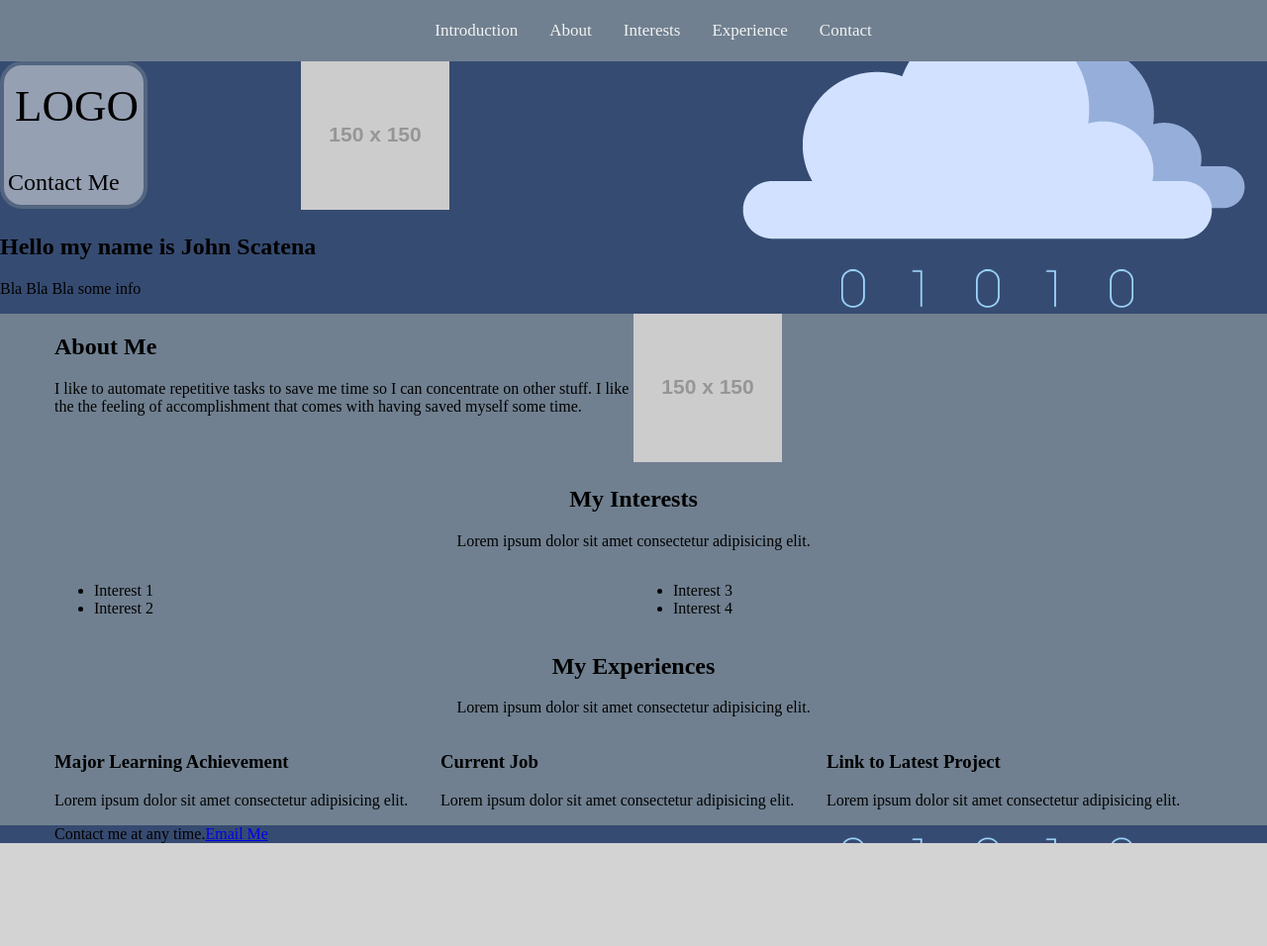
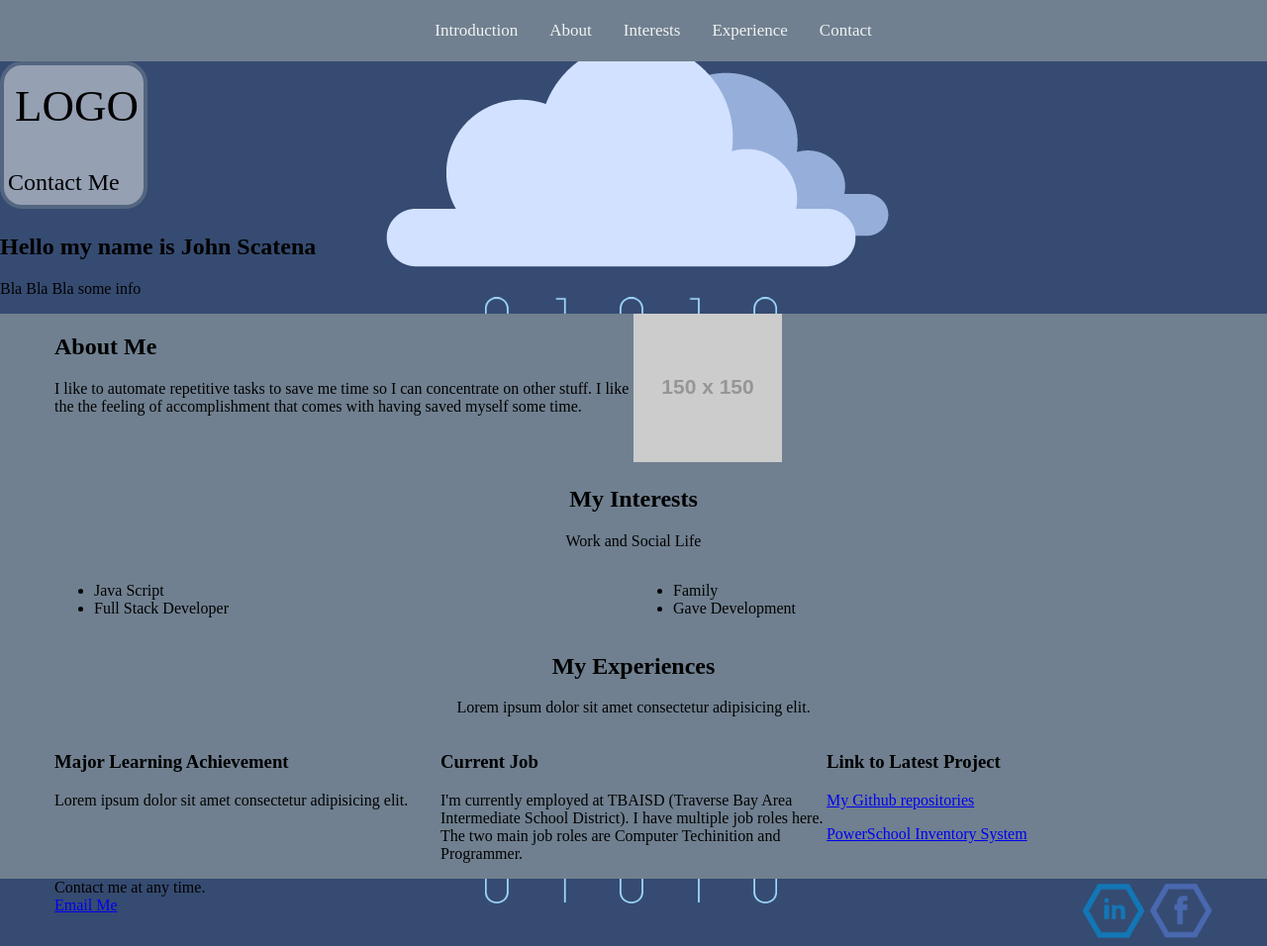
Before and after one commit to johne5s/HTML, a plain HTML site: page index.html in a window 1280 px wide. Shown: the whole page at 99% size. Before the commit the page ends 852 px from the top, so only its background shows below. Drawn offline with Linux system fonts and the light colour scheme; placeholder pictures from the web are drawn by us; a web font is replaced by a local one.

Commit message:
added some links to my projects

```diff
--- a/index.html
+++ b/index.html
@@ -29,7 +29,7 @@
             <text fill="#000" font-size="24" font-family="Tomorrow" x="8" y="130"><a href="#contact">Contact Me</a></text>
         </svg>
 
-        <img src="https://via.placeholder.com/150x150" alt="Place Holder Img">
+
         <div class="overlay-container">
             <div class="overlay-content">
                 <h2>Hello my name is John Scatena</h2>
@@ -59,21 +59,21 @@
                 <div class="row text-centered">
                     <div class="col col-1-1">
                         <h2>My Interests</h2>
-                        <p>Lorem ipsum dolor sit amet consectetur adipisicing elit.</p>
+                        <p>Work and Social Life</p>
                     </div>
                 </div>
 
                 <div class="row">
                     <div class="col col-1-2">
                         <ul>
-                            <li>Interest 1</li>
-                            <li>Interest 2</li>
+                            <li>Java Script</li>
+                            <li>Full Stack Developer</li>
                         </ul>
                     </div>
                     <div class="col col-1-2">
                         <ul>
-                            <li>Interest 3</li>
-                            <li>Interest 4</li>
+                            <li>Family</li>
+                            <li>Gave Development</li>
                         </ul>
                     </div>
                 </div>
@@ -95,11 +95,12 @@
                     </div>
                     <div class="col col-1-3">
                         <h3>Current Job</h3>
-                        <p>Lorem ipsum dolor sit amet consectetur adipisicing elit.</p>
+                        <p>I'm currently employed at TBAISD (Traverse Bay Area Intermediate School District).  I have multiple job roles here.  The two main job roles are Computer Techinition and Programmer. </p>
                     </div>
                     <div class="col col-1-3">
                         <h3>Link to Latest Project</h3>
-                        <p>Lorem ipsum dolor sit amet consectetur adipisicing elit.</p>
+                        <p><a href="https://github.com/johne5s">My Github repositories</a></p>
+						<p><a href="https://support.powerschool.com/exchange/view.action?download.id=961">PowerSchool Inventory System</a></p>
                     </div>
                 </div>
             </div>
@@ -108,8 +109,11 @@
     <footer>
         <div class="inner-container">
             <div class="row">
-                <div class="col1-2">Contact me at any time.</div>
-                <div class="col1-2"><a href="mailto:john@johne5.com">Email Me</a></div>
+                <div class="col-1-2">Contact me at any time.<br><a href="mailto:john@johne5.com">Email Me</a></div>
+                <div class="col-1-2 align-right">
+                    <a href="https://www.linkedin.com/in/johnscatena/"><img width="64px" src="images/linkedin.png"></a>
+                    <a href="https://www.facebook.com/john.scatena/"><img width="64px" src="images/facebook.png"></a>
+                </div>
             </div>
         </div>
     </footer>
--- a/style.css
+++ b/style.css
@@ -1,11 +1,12 @@
 body{
-    background-color: lightgray;
+    background-color: #364b71;
     font-family: 'Tomorrow';
     max-width: 1500px;
     margin: 0 auto;
-    background-image: url("cloud_02.png");
+    background-image: url("images/cloud.png");
     background-repeat: no-repeat;
     background-attachment: fixed;
+    background-position: center;
 }
 
 section{
@@ -47,6 +48,10 @@ img {
     text-align: center;
 }
 
+.align-right{
+    text-align: right;
+}
+
 /*IDs*/
 #main-content{
     /*background-color: slategray;*/
```
Also changed, not shown: cloud_01.png (deleted), cloud_02.png (deleted), cloud_03.png (deleted), images/cloud.png (added), images/facebook.png (added), images/linkedin.png (added), matrix_02.png (deleted), 1 other file.
